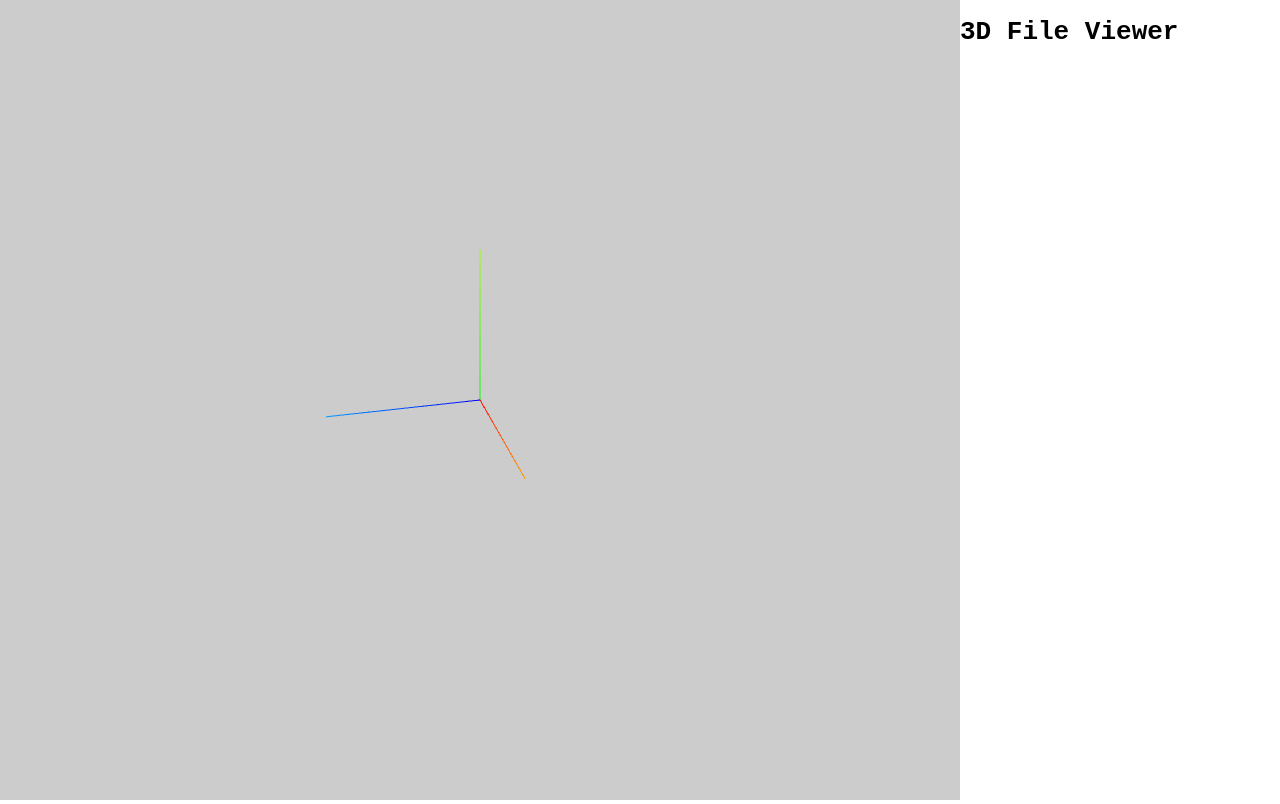
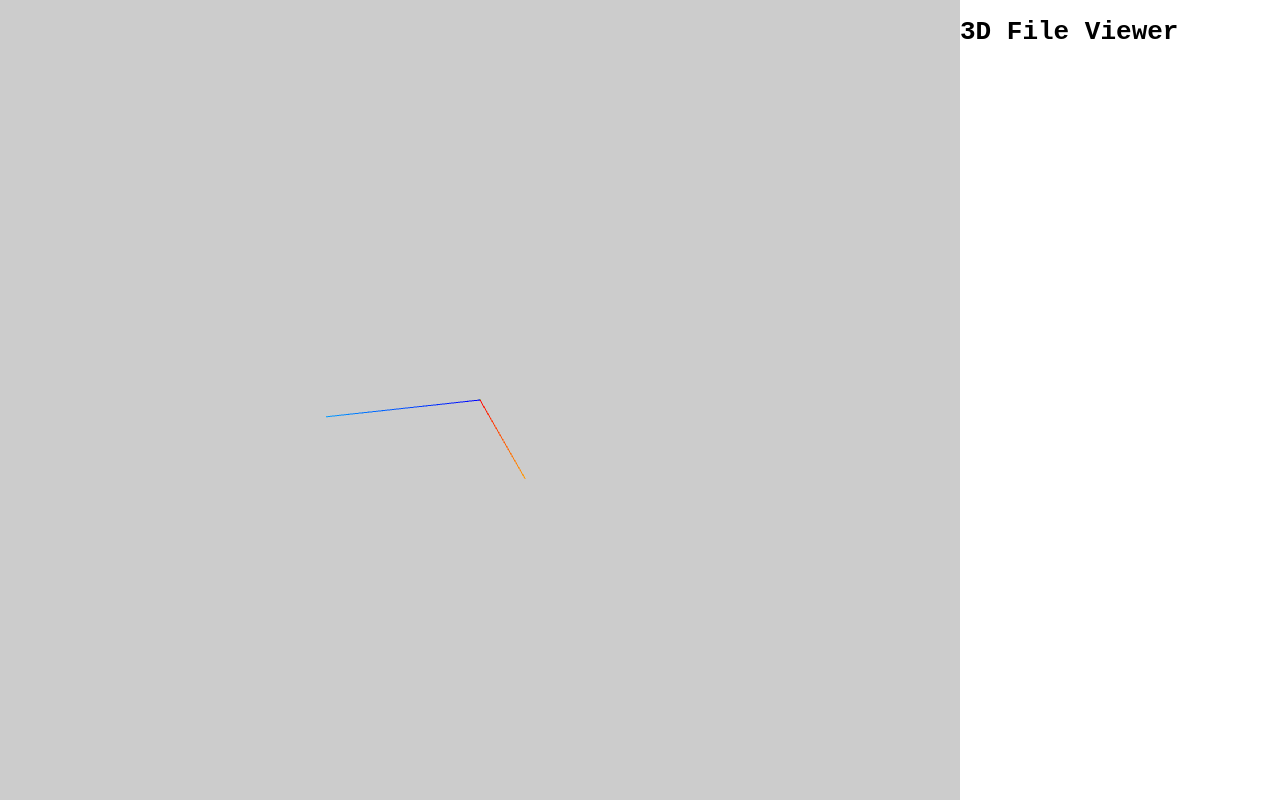
Before and after one commit to HCIELab/BaseViewer, a plain HTML site: page index.html in a window 1280 px wide. Drawn offline with Linux system fonts and the light colour scheme.

Commit message:
global clipping plane added. Needs to be a slider

```diff
--- a/index.js
+++ b/index.js
@@ -65,6 +65,16 @@ function init() {
 	renderer.setPixelRatio( window.devicePixelRatio );
 	renderer.setSize( widthWithoutSideBar, window.innerHeight );
 	document.getElementById("canvasWrapper").appendChild( renderer.domElement );
+
+	//Clipping Planes
+
+	var globalPlane = new THREE.Plane( new THREE.Vector3( 0, - 1, 0 ), 0.8 );
+	var globalPlanes = [ globalPlane ],
+					Empty = Object.freeze( [] );
+	renderer.clippingPlanes = globalPlanes;
+	renderer.localClippingEnabled = true;
+
+
 	//document.body.appendChild( renderer.domElement );
 
 	//new camera
--- a/js/GCodeLoader.js
+++ b/js/GCodeLoader.js
@@ -182,6 +182,7 @@ THREE.GCodeLoader.prototype.parse = function ( data ) {
 		geometry.addAttribute( 'position', new THREE.Float32BufferAttribute( vertex, 3 ) );
 
 		var segments = new THREE.LineSegments( geometry, extruding ? extrudingMaterial : pathMaterial );
+		//var segments = new THREE.LineSegments( geometry, extruding ? material : material );
 		segments.name = 'layer' + i;
 		object.add( segments );
 
```
Also changed, not shown: index.html (line endings or trailing spaces).
